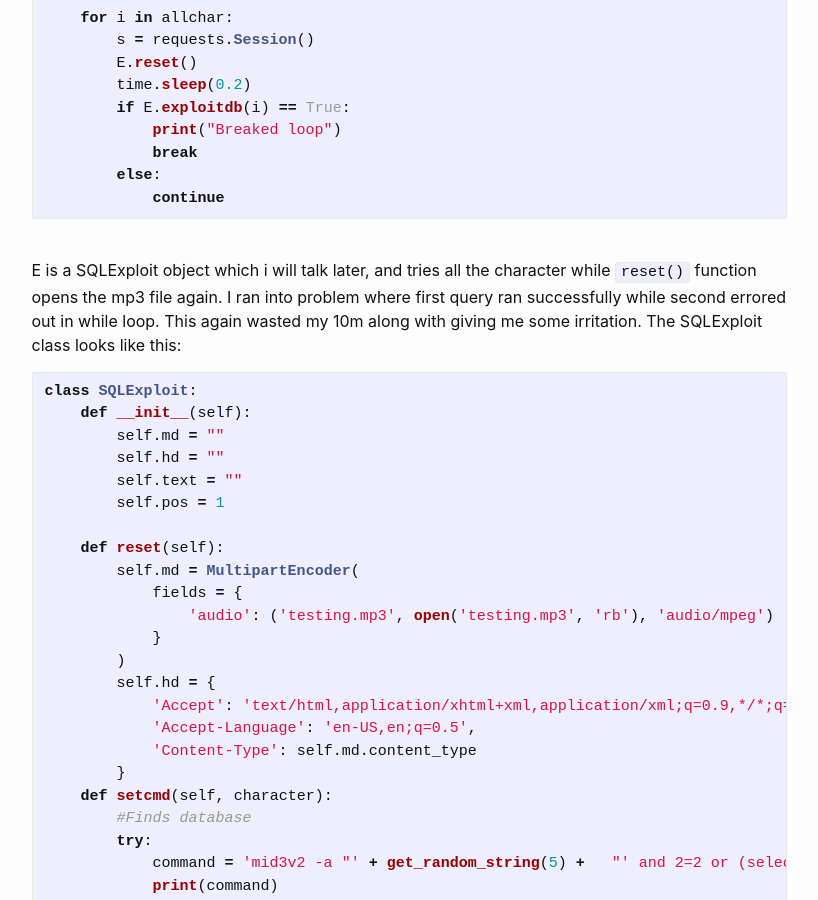
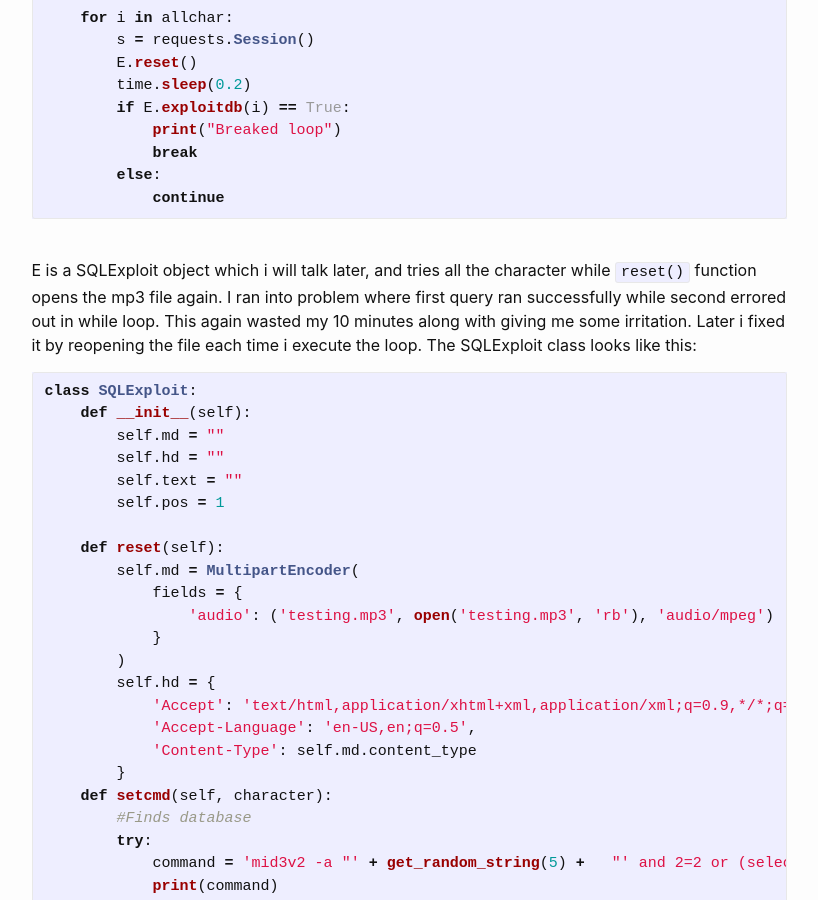
Before and after one commit to machinexa2/machinexa2.github.io, a Jekyll site: the page built from writeups/_posts/2020-09-19-audioedit.markdown, in a window 1280 px wide and 900 px high, scrolled down 3159 px. Shown: the whole window, without its empty margins (231-1049 px from the left). Built offline with Jekyll 4.4.1, drawn with Linux system fonts in a browser that asks for light colours.

Commit message:
04:08:45 PM 10/04/2020

````diff
--- a/writeups/_posts/2020-09-19-audioedit.markdown
+++ b/writeups/_posts/2020-09-19-audioedit.markdown
@@ -72,7 +72,7 @@ while True:
             continue
 ```
 <br>
-E is a SQLExploit object which i will talk later, and tries all the character while `reset()` function opens the mp3 file again. I ran into problem where first query ran successfully while second errored out in while loop. This again wasted my 10m along with giving me some irritation. The SQLExploit class looks like this:
+E is a SQLExploit object which i will talk later, and tries all the character while `reset()` function opens the mp3 file again. I ran into problem where first query ran successfully while second errored out in while loop. This again wasted my 10 minutes along with giving me some irritation. Later i fixed it by reopening the file each time i execute the loop. The SQLExploit class looks like this:
 ```python
 class SQLExploit:
     def __init__(self):
````
